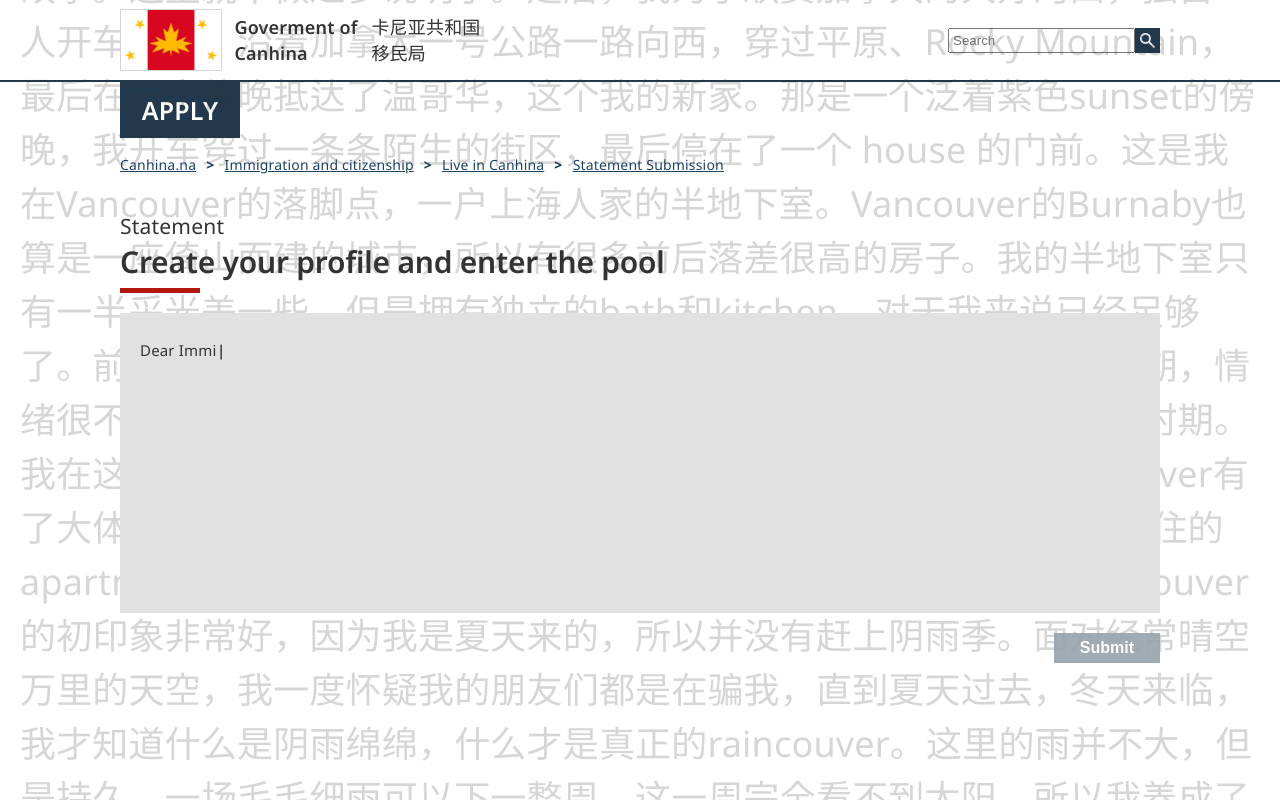
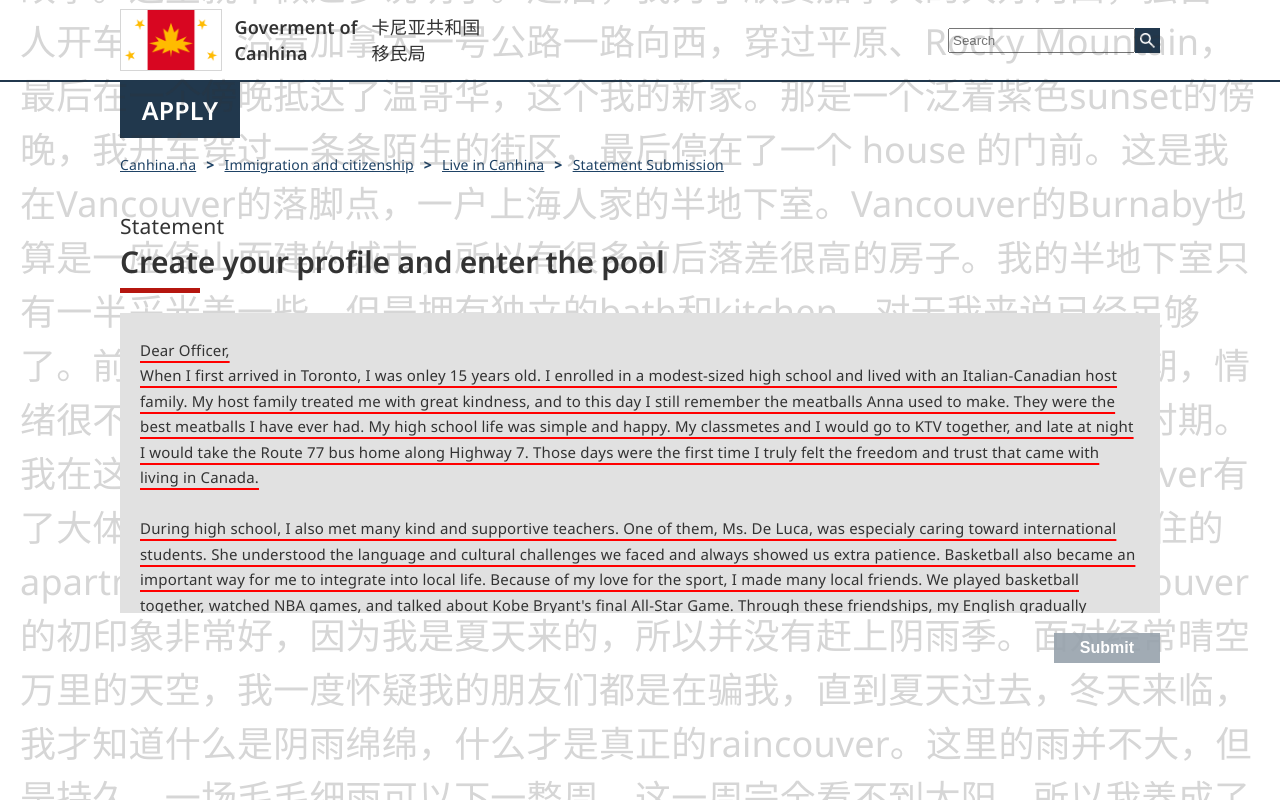
Before and after one commit to JasmineH-H/canhina, a React (Vite) app: page / in a window 1280 px wide. Built offline with nearby package versions, Linux system fonts and the light colour scheme; a web font is replaced by a local one.

Commit message:
skip animation

```diff
--- a/src/Components/TextBox/TextBox.tsx
+++ b/src/Components/TextBox/TextBox.tsx
@@ -2,7 +2,7 @@ import { TypeAnimation } from "react-type-animation";
 import { type MouseEvent, useEffect, useRef, useState } from "react";
 import "./TextBox.css";
 
-const SKIP_TYPE_ANIMATION = false;
+const SKIP_TYPE_ANIMATION = true;
 const POPOVER_HIDE_DELAY = 350;
 
 type TextBoxProps = {
```
